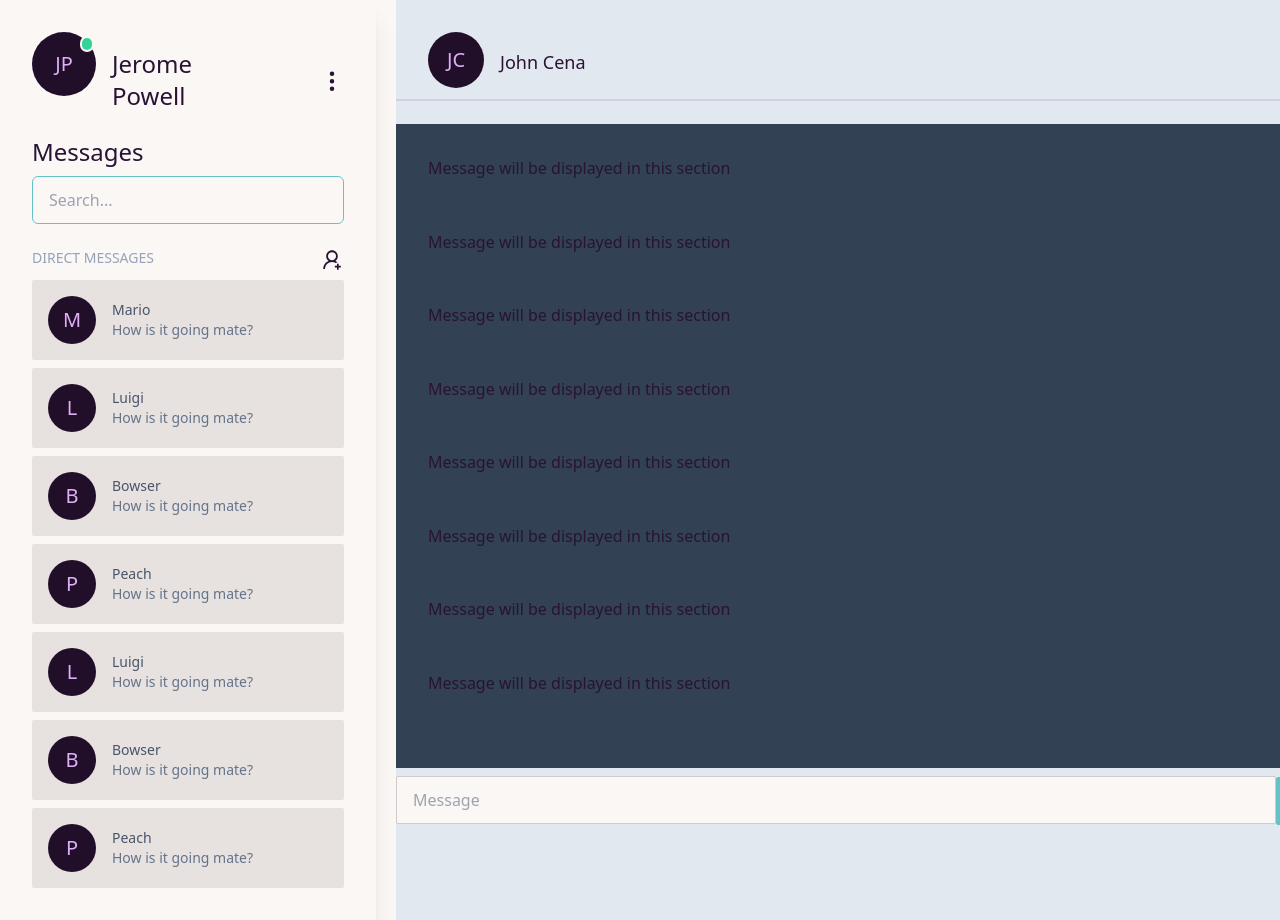
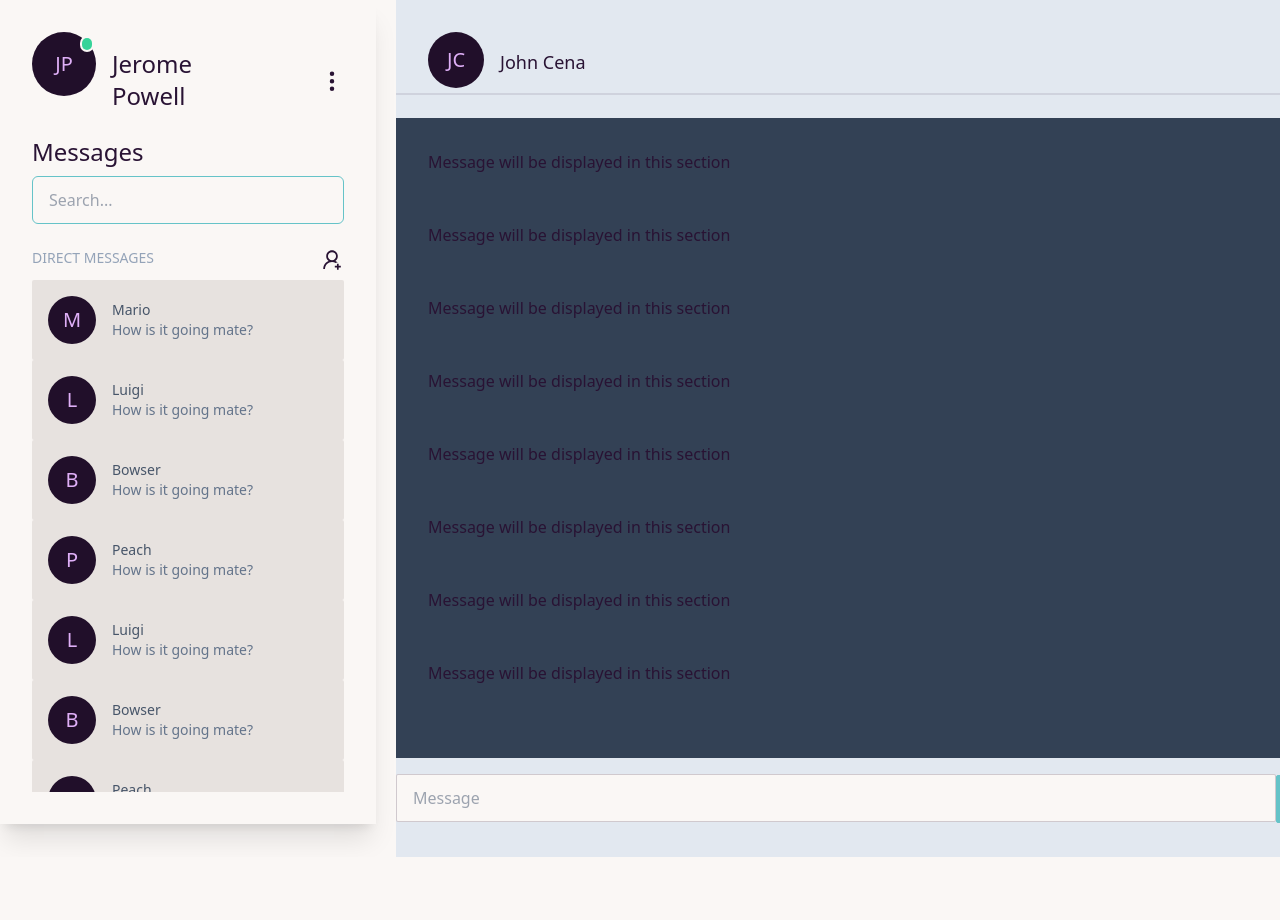
Before and after one commit to chasingtherain/messenger, a React (Create React App) app: page / in a window 1280 px wide. Shown: the top 920 px of the page. After the commit the page ends 857 px from the top, so only its background shows below. Built offline with nearby package versions, Linux system fonts and the light colour scheme.

Commit message:
fixed overflow scrolling for contact list

```diff
--- a/src/components/ContactListColumn.js
+++ b/src/components/ContactListColumn.js
@@ -11,7 +11,7 @@ import AddFriendModal from './Modal/AddFriendModal';
 function ContactListColumn() {
   return (
     <div>
-      <div class="w-full min-w-[60%] min-h-screen bg-base-100 shadow-xl">
+      <div class="w-full min-w-[60%] bg-base-100 shadow-xl overflow-auto">
         <div class="card-body">
           <div className='flex justify-between'>
             <BubbleProfile initial="JP" name="Jerome Powell" bubbleWidth="w-16" nameTextSize="text-2xl" status="online"/>
@@ -23,6 +23,14 @@ function ContactListColumn() {
             <p className='text-slate-400 text-sm'>DIRECT MESSAGES</p>
             <AddFriendModal/>
           </div>
+          <div className='overflow-auto h-[32rem]'>
+            <ContactRow name="Mario" profileName="M"/>
+            <ContactRow name="Luigi" profileName="L"/>
+            <ContactRow name="Bowser" profileName="B"/>
+            <ContactRow name="Peach" profileName="P"/>
+            <ContactRow name="Luigi" profileName="L"/>
+            <ContactRow name="Bowser" profileName="B"/>
+            <ContactRow name="Peach" profileName="P"/>
             <ContactRow name="Mario" profileName="M"/>
             <ContactRow name="Luigi" profileName="L"/>
             <ContactRow name="Bowser" profileName="B"/>
@@ -33,6 +41,7 @@ function ContactListColumn() {
           </div>
         </div>
       </div>
+    </div>
   )
 }
 
--- a/src/components/MainScreen.js
+++ b/src/components/MainScreen.js
@@ -1,8 +1,5 @@
 import React from 'react'
 import ContactListColumn from './ContactListColumn'
-import BoardBody from './Messageboard/BoardBody'
-import BoardFooter from './Messageboard/BoardFooter'
-import BoardHeader from './Messageboard/BoardHeader'
 import MessageBoard from './Messageboard/MessageBoard'
 
 function MainScreen() {
--- a/src/components/Messageboard/BoardBody.js
+++ b/src/components/Messageboard/BoardBody.js
@@ -2,7 +2,8 @@ import React from 'react'
 
 function BoardBody() {
   return (
-    <div className='card-body min-h-[70%] bg-slate-700'>
+    <div className='card-body h-[40rem] bg-slate-700 mb-4'>
+    {/* <div className='card-body min-h-[70%] bg-slate-700'> */}
         <p>Message will be displayed in this section</p>
         <p>Message will be displayed in this section</p>
         <p>Message will be displayed in this section</p>
```
Lines whose indentation alone changed are shown as unchanged.
